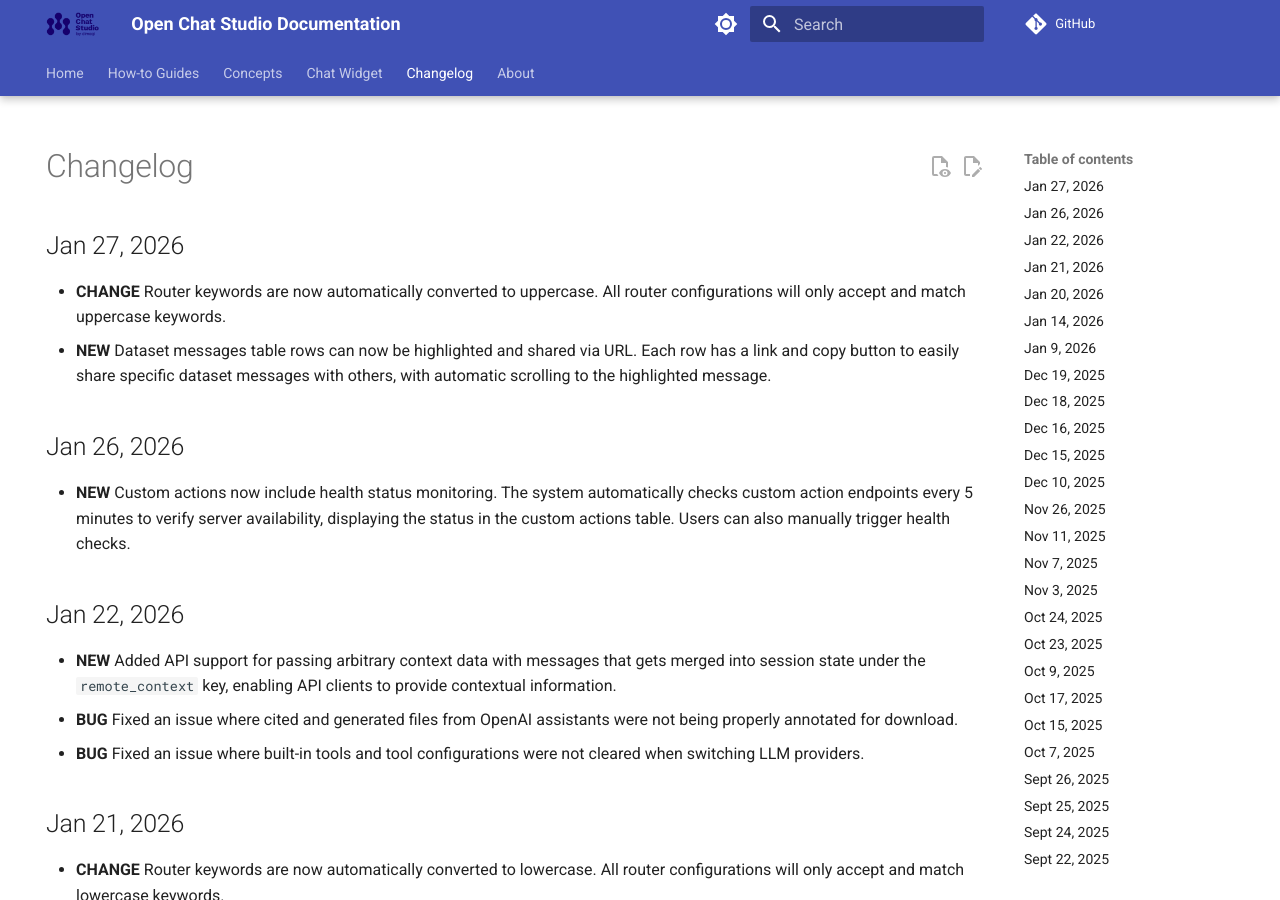
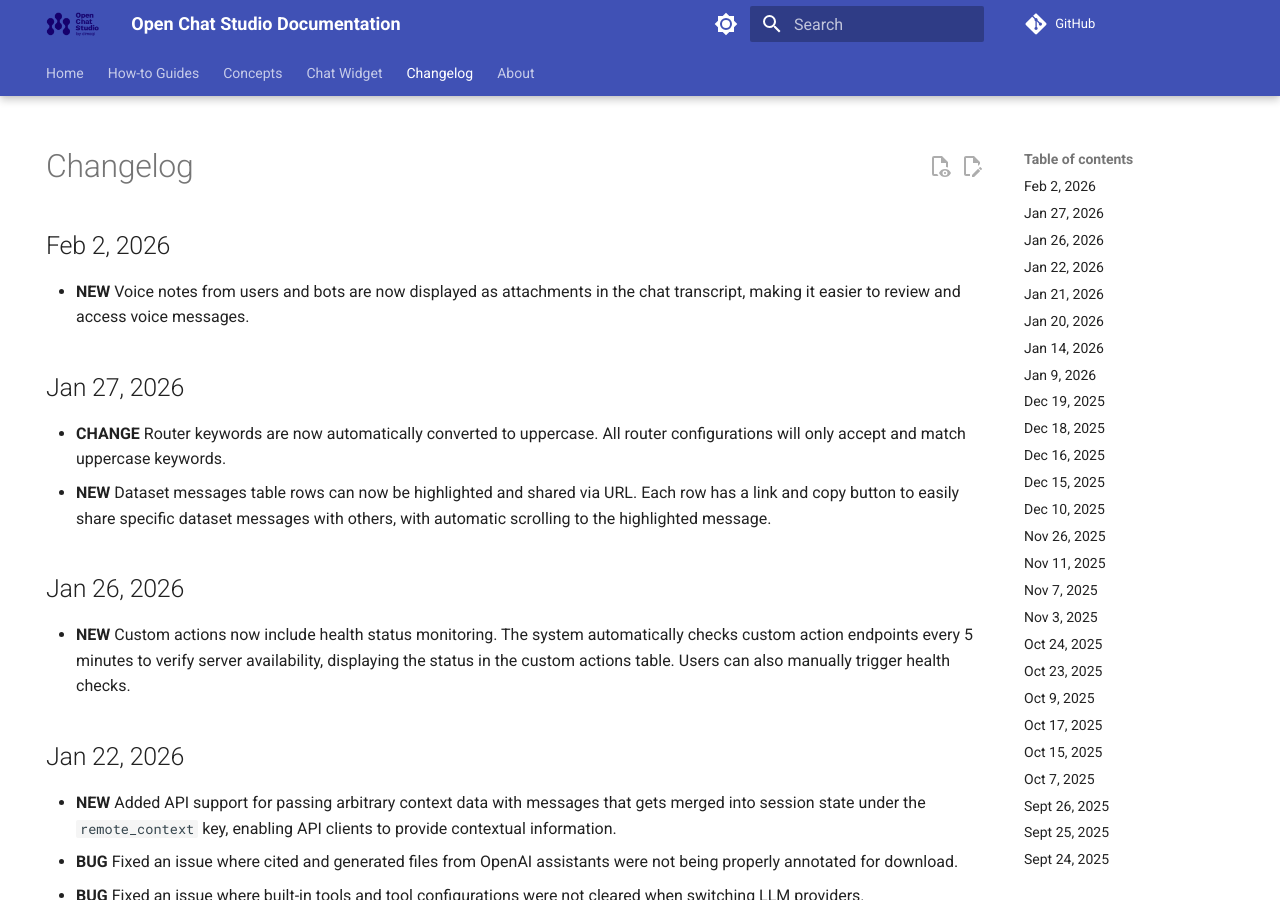
Before and after one commit to dimagi/open-chat-studio-docs, an MkDocs documentation site: the page built from docs/changelog.md, in a window 1280 px wide and 900 px high. Built offline with MkDocs 1.6.1 and Material for MkDocs 9.7.7, drawn with Linux system fonts in a browser that asks for light colours; emoji names are drawn with the system emoji font; a script that is not in the unit is left out; comment, search, counter and statistics services are not loaded.

Commit message:
update changelog and docs from OCS PR #2715
Co-Authored-By: Claude Sonnet 4.5 <noreply@anthropic.com>

```diff
--- a/docs/changelog.md
+++ b/docs/changelog.md
@@ -4,6 +4,9 @@ hide:
 ---
 
 # Changelog
+## Feb 2, 2026
+* **NEW** Voice notes from users and bots are now displayed as attachments in the chat transcript, making it easier to review and access voice messages.
+
 ## Jan 27, 2026
 * **CHANGE** Router keywords are now automatically converted to uppercase. All router configurations will only accept and match uppercase keywords.
 * **NEW** Dataset messages table rows can now be highlighted and shared via URL. Each row has a link and copy button to easily share specific dataset messages with others, with automatic scrolling to the highlighted message.
```
